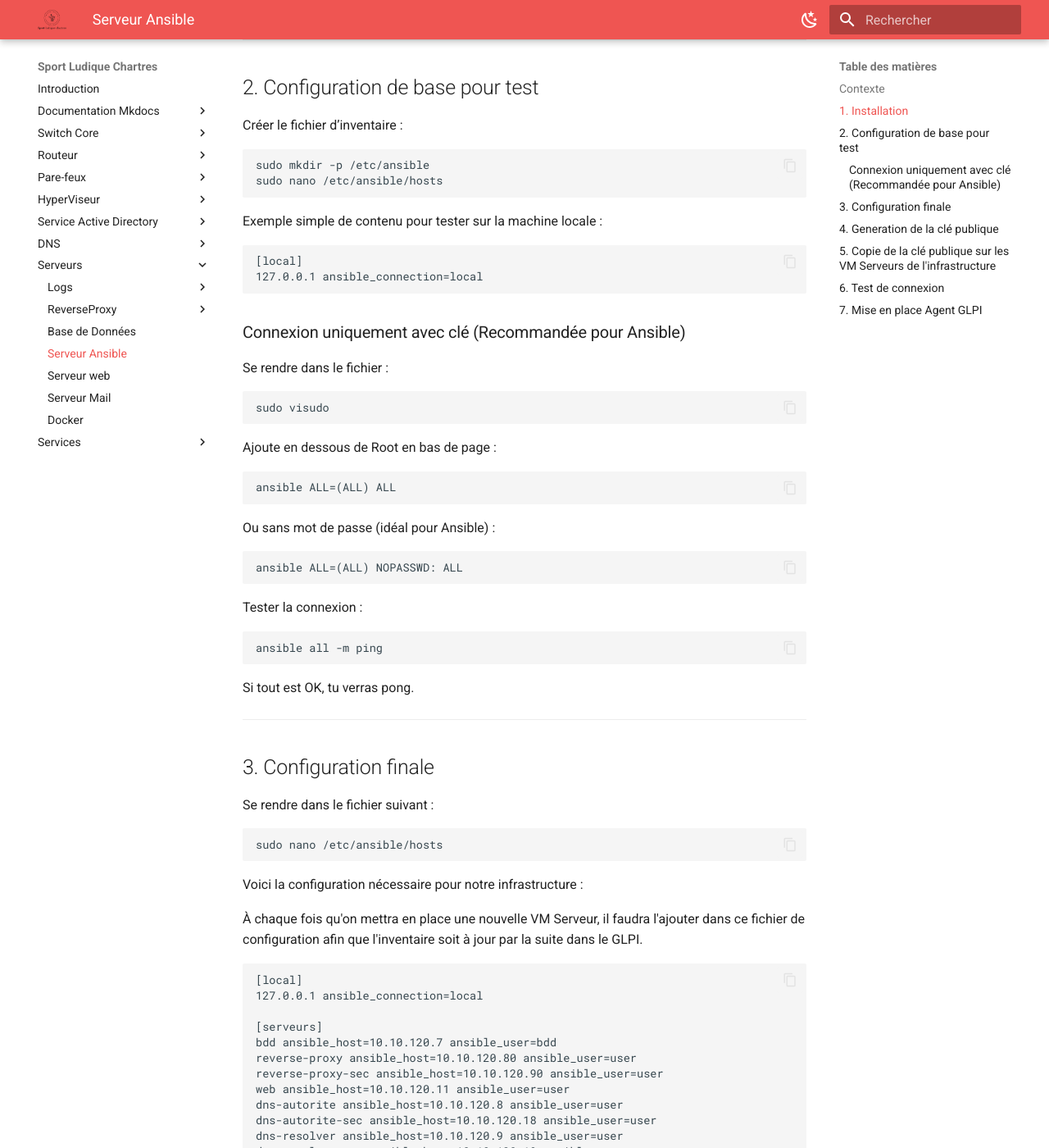
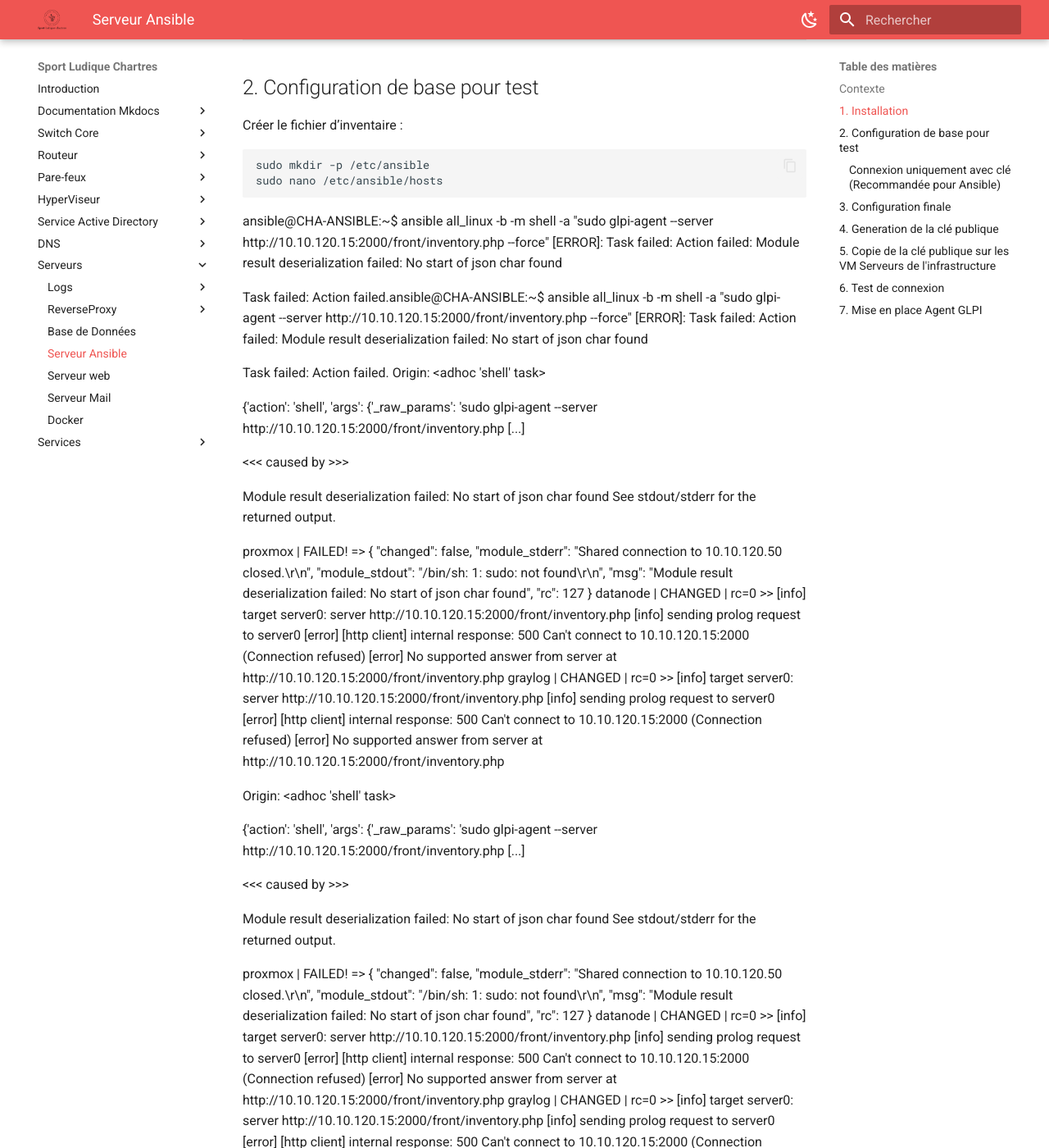
Before and after one commit to Sym-0ne/sport-ludique-Chartres, an MkDocs documentation site: the page built from docs/Serveurs/ansible.md, in a window 1280 px wide and 1400 px high, scrolled down 857 px. Shown: the whole window at 82% size. Built offline with MkDocs 1.6.1 and Material for MkDocs 9.7.7, drawn with Linux system fonts in a browser that asks for light colours; some of the changed text lies outside the part shown.

Commit message:
modif doc

````diff
--- a/docs/Serveurs/ansible.md
+++ b/docs/Serveurs/ansible.md
@@ -46,6 +46,64 @@ Créer le fichier d’inventaire :
 sudo mkdir -p /etc/ansible
 sudo nano /etc/ansible/hosts
 ```
+ansible@CHA-ANSIBLE:~$ ansible all_linux -b -m shell -a "sudo glpi-agent --server http://10.10.120.15:2000/front/inventory.php --force"
+[ERROR]: Task failed: Action failed: Module result deserialization failed: No start of json char found
+
+Task failed: Action failed.ansible@CHA-ANSIBLE:~$ ansible all_linux -b -m shell -a "sudo glpi-agent --server http://10.10.120.15:2000/front/inventory.php --force"
+[ERROR]: Task failed: Action failed: Module result deserialization failed: No start of json char found
+
+Task failed: Action failed.
+Origin: <adhoc 'shell' task>
+
+{'action': 'shell', 'args': {'_raw_params': 'sudo glpi-agent --server http://10.10.120.15:2000/front/inventory.php [...]
+
+<<< caused by >>>
+
+Module result deserialization failed: No start of json char found See stdout/stderr for the returned output.
+
+proxmox | FAILED! => {
+    "changed": false,
+    "module_stderr": "Shared connection to 10.10.120.50 closed.\r\n",
+    "module_stdout": "/bin/sh: 1: sudo: not found\r\n",
+    "msg": "Module result deserialization failed: No start of json char found",
+    "rc": 127
+}
+datanode | CHANGED | rc=0 >>
+[info] target server0: server http://10.10.120.15:2000/front/inventory.php
+[info] sending prolog request to server0
+[error] [http client] internal response: 500 Can't connect to 10.10.120.15:2000 (Connection refused)
+[error] No supported answer from server at http://10.10.120.15:2000/front/inventory.php
+graylog | CHANGED | rc=0 >>
+[info] target server0: server http://10.10.120.15:2000/front/inventory.php
+[info] sending prolog request to server0
+[error] [http client] internal response: 500 Can't connect to 10.10.120.15:2000 (Connection refused)
+[error] No supported answer from server at http://10.10.120.15:2000/front/inventory.php
+
+Origin: <adhoc 'shell' task>
+
+{'action': 'shell', 'args': {'_raw_params': 'sudo glpi-agent --server http://10.10.120.15:2000/front/inventory.php [...]
+
+<<< caused by >>>
+
+Module result deserialization failed: No start of json char found See stdout/stderr for the returned output.
+
+proxmox | FAILED! => {
+    "changed": false,
+    "module_stderr": "Shared connection to 10.10.120.50 closed.\r\n",
+    "module_stdout": "/bin/sh: 1: sudo: not found\r\n",
+    "msg": "Module result deserialization failed: No start of json char found",
+    "rc": 127
+}
+datanode | CHANGED | rc=0 >>
+[info] target server0: server http://10.10.120.15:2000/front/inventory.php
+[info] sending prolog request to server0
+[error] [http client] internal response: 500 Can't connect to 10.10.120.15:2000 (Connection refused)
+[error] No supported answer from server at http://10.10.120.15:2000/front/inventory.php
+graylog | CHANGED | rc=0 >>
+[info] target server0: server http://10.10.120.15:2000/front/inventory.php
+[info] sending prolog request to server0
+[error] [http client] internal response: 500 Can't connect to 10.10.120.15:2000 (Connection refused)
+[error] No supported answer from server at http://10.10.120.15:2000/front/inventory.php
 
 Exemple simple de contenu pour tester sur la machine locale :
 
--- a/mkdocs.yml
+++ b/mkdocs.yml
@@ -86,9 +86,9 @@ nav:
       - DNS Resolveur: DNS/DNS Resolveur.md
   - Serveurs:
       - Logs:
-          - Graylog: Serveurs/log/graylog.md
-          - Datanode: Serveurs/log/datanode.md
-          - Rsyslog via Ansible: Serveurs/log/rsyslog.md
+          - Graylog: Serveurs/Logs/Graylog.md
+          - Datanode: Serveurs/Logs/Datanode.md
+          - Rsyslog via Ansible: Serveurs/Logs/Rsyslog.md
       - ReverseProxy:
           - Configuration ReverseProxy: Serveurs/ReverseProxy/Rp.md
           - ReverseProxy Secondaire: Serveurs/ReverseProxy/RpSec.md
````
Also changed, not shown: docs/Services/GLPI/Glpi5.md (+8 -9 lines), docs/Logs/Datanode.md (renamed from docs/log/datanode.md), docs/Logs/Graylog.md (renamed from docs/log/graylog.md), docs/Logs/Rsyslog.md (renamed from docs/log/rsyslog.md).
